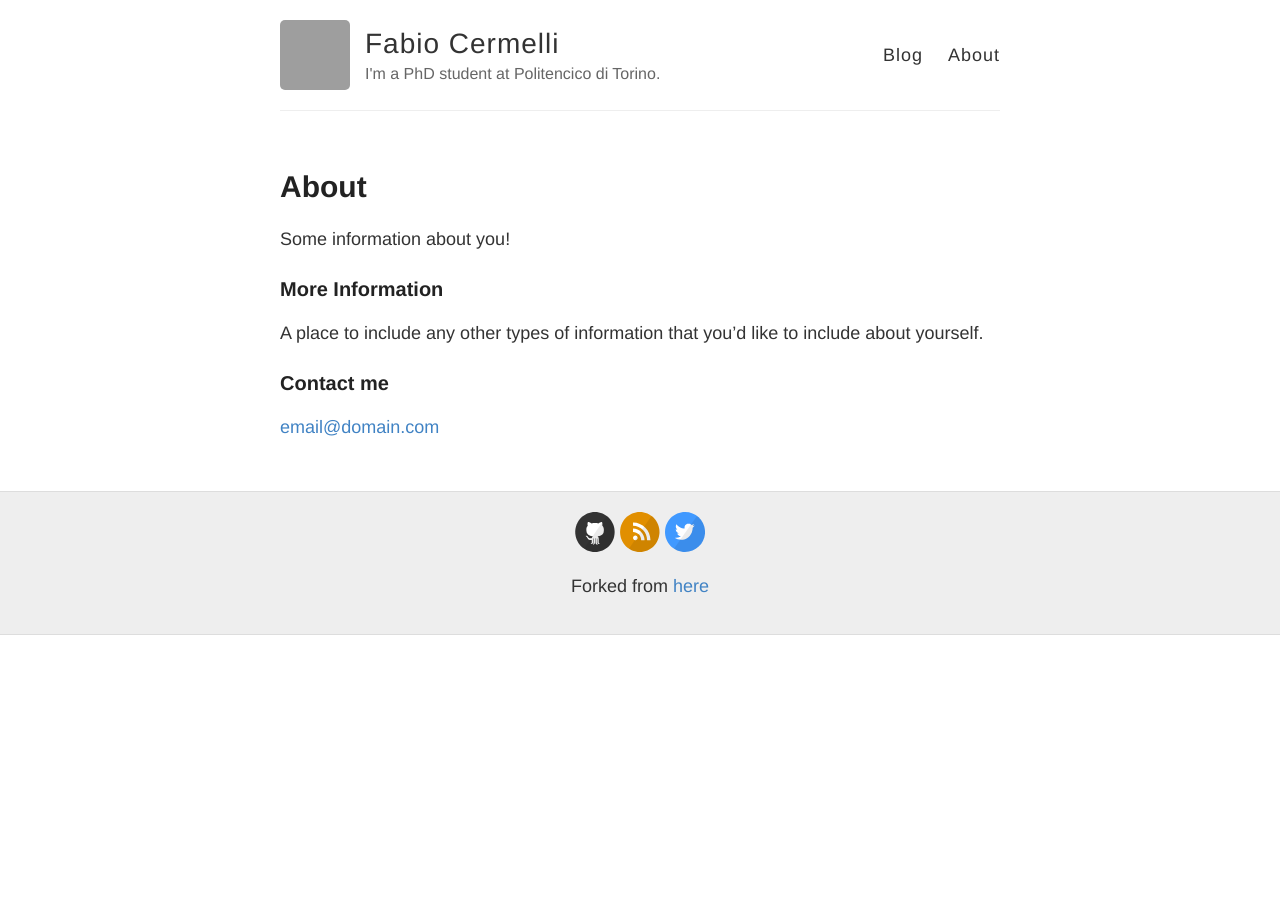
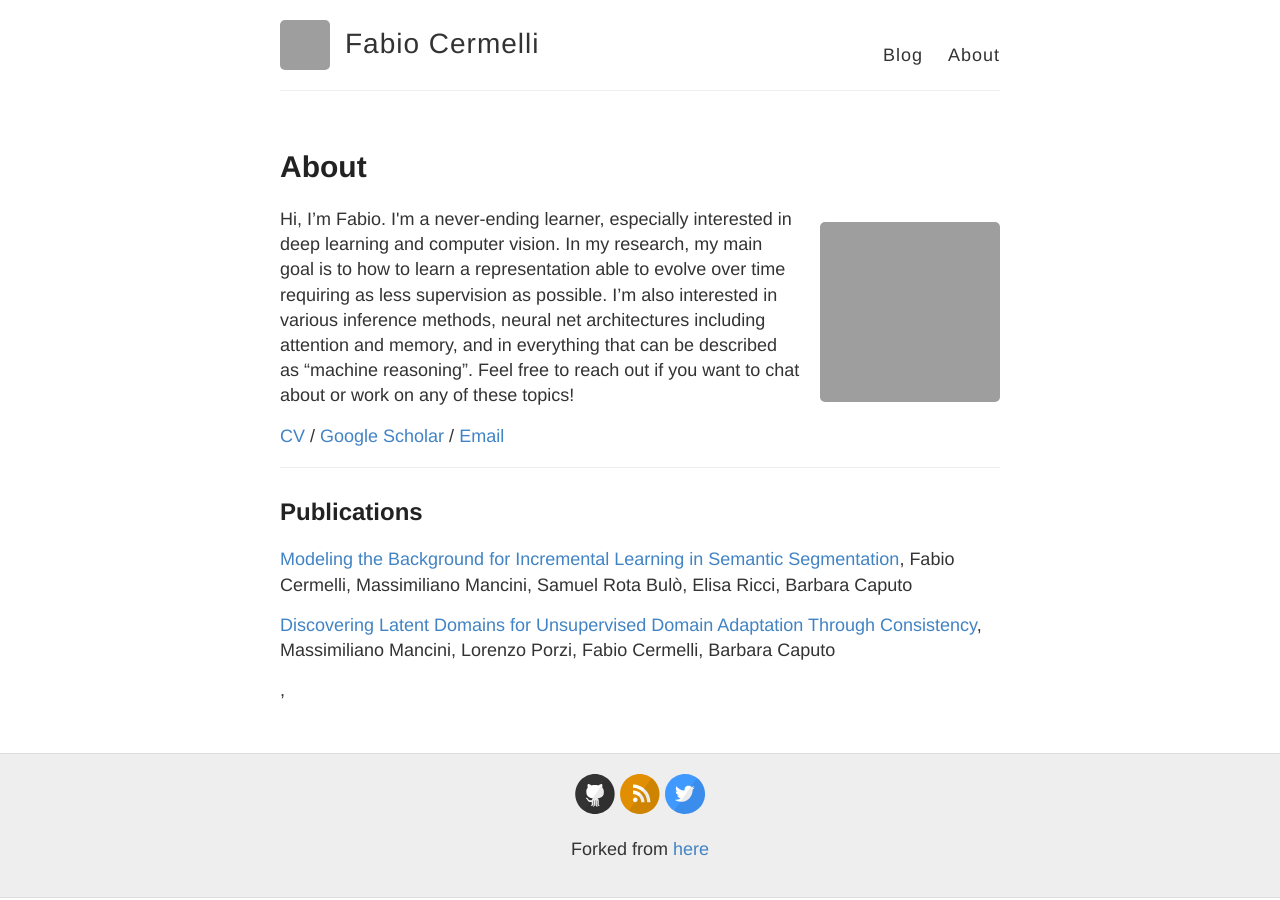
Before and after one commit to fcdl94/fcdl94.github.io, a Jekyll site: the page built from about.html, in a window 1280 px wide. Built offline with Jekyll 4.4.1, drawn with Linux system fonts in a browser that asks for light colours; grey boxes are pictures that could not be loaded.

Commit message:
Added publications

```diff
--- a/_config.yml
+++ b/_config.yml
@@ -10,6 +10,10 @@ description: I'm a PhD student at Politencico di Torino.
 
 # URL of your avatar or profile pic (you could use your GitHub profile pic)
 avatar: https://avatars0.githubusercontent.com/u/10979083?s=460&u=56788fdbf914bf615fe019e9b38bc761656482dd&v=4
+
+collections:
+  papers:
+
 
 #
 # Flags below are optional
--- a/_layouts/default.html
+++ b/_layouts/default.html
@@ -23,7 +23,6 @@
 
           <div class="site-info">
             <h1 class="site-name"><a href="{{ site.baseurl }}/">{{ site.name }}</a></h1>
-            <p class="site-description">{{ site.description }}</p>
           </div>
 
           <nav>
--- /dev/null
+++ b/about.html
@@ -0,0 +1,37 @@
+---
+layout: page
+title: About
+permalink: /about/
+---
+
+<div class="bio">
+  <p class="about-img"><img src="{{ site.avatar }}" alt="Fabio Cermelli" /></p>
+
+  <p>Hi, I’m Fabio.
+  I'm a never-ending learner, especially interested in deep learning and computer vision.
+  In my research, my main goal is to how to learn a representation able to evolve over time requiring as less supervision as possible.
+
+  I’m also interested in various inference methods, neural net architectures including attention and memory, and in everything that
+  can be described as “machine reasoning”.
+  Feel free to reach out if you want to chat about or work on any of these topics!</p>
+
+
+  <p><a href="/resources/cv.pdf">CV</a> /
+    <a href="https://scholar.google.it/citations?hl=it&user=-fEOFbMAAAAJ">Google Scholar</a> /
+    <a href="mailto:fabio.cermelli@polito.it">Email</a>
+  </p>
+
+</div>
+
+
+<div class="papers">
+  <h2>Publications</h2>
+  {% for paper in site.papers %}
+    <article class="paper">
+
+      <p><a href="{{ post.url }}">{{ paper.title }}</a>, {{paper.authors}}</p>
+
+
+    </article>
+  {% endfor %}
+</div>
--- a/about.md
+++ /dev/null
@@ -1,15 +0,0 @@
----
-layout: page
-title: About
-permalink: /about/
----
-
-Some information about you!
-
-### More Information
-
-A place to include any other types of information that you'd like to include about yourself.
-
-### Contact me
-
-[email@domain.com](mailto:email@domain.com)
--- a/style.scss
+++ b/style.scss
@@ -168,10 +168,28 @@ img {
   }
 }
 
+.about-img {
+  float: right;
+  width: 200px;
+  height: 200px;
+  padding-left: 20px;
+  overflow: hidden;
+
+  @include mobile {
+    float: none;
+    display: block;
+    margin: 0 auto;
+  }
+
+  img {
+    border-radius: 5px;
+  }
+}
+
 .site-avatar {
   float: left;
-  width: 70px;
-  height: 70px;
+  width: 50px;
+  height: 50px;
   margin-right: 15px;
 
   @include mobile {
@@ -245,9 +263,13 @@ nav {
 //
 // .main
 //
+.papers {
+  margin-top: 1em;
+  border-top: 1px solid $lightGray;
+}
 
 .posts > .post {
-  padding-bottom: 2em;
+  padding-bottom: 1em;
   border-bottom: 1px solid $lightGray;
 }
 
```
Also changed, not shown: _papers/cvpr20.md (added, +16 -0 lines), _papers/iciap19.md (added, +14 -0 lines), _papers/iros19.md (added, +15 -0 lines), _posts/Hello-World.md (renamed from _posts/2014-3-3-Hello-World.md).
